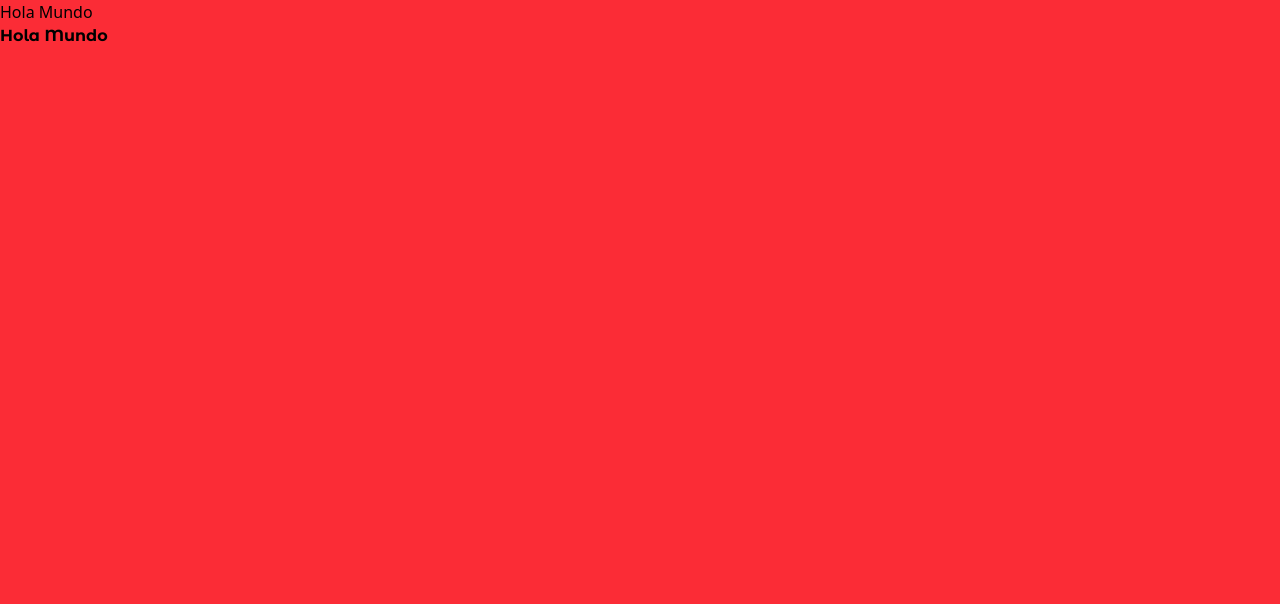
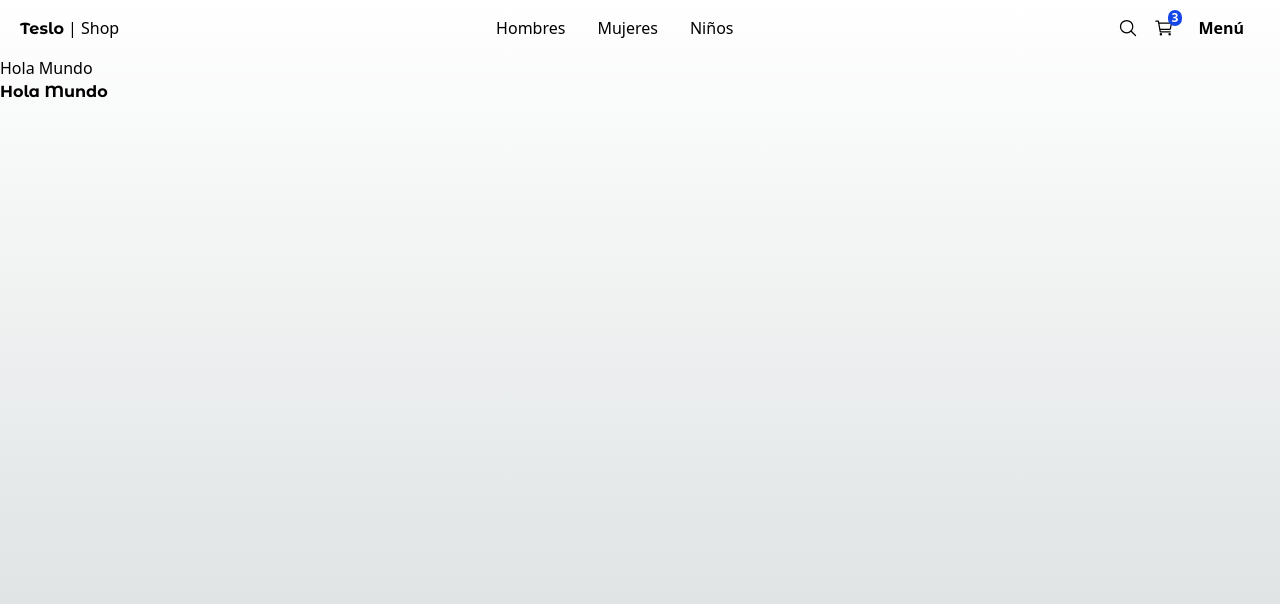
Before and after one commit to eduucas99/ecommerce-shop, a Next.js app: page / in a window 1280 px wide. Shown: the top 604 px of the page. Built offline with nearby package versions, Linux system fonts and the light colour scheme.

Commit message:
install icons and top menu

```diff
--- a/package.json
+++ b/package.json
@@ -11,7 +11,8 @@
   "dependencies": {
     "next": "16.3.5",
     "react": "19.2.8",
-    "react-dom": "19.2.8"
+    "react-dom": "19.2.8",
+    "react-icons": "^5.7.0"
   },
   "devDependencies": {
     "@tailwindcss/postcss": "^4",
--- a/src/app/(shop)/layout.tsx
+++ b/src/app/(shop)/layout.tsx
@@ -1,12 +1,13 @@
-
+import { TopMenu } from "@/components";
 export default function ShopLayout({
  children
 }: {
  children: React.ReactNode;
 }) {
   return (
-    <main className="min-h-screen bg-red-500">
-        {children}
+    <main className="min-h-screen">
+      <TopMenu />
+      {children}
     </main>
   );
 }
--- a/src/components/index.ts
+++ b/src/components/index.ts
@@ -0,0 +1 @@
+export * from './ui/top-menu/TopMenu'
--- /dev/null
+++ b/src/components/ui/top-menu/TopMenu.tsx
@@ -0,0 +1,39 @@
+import Link from "next/link"
+import { IoCartOutline, IoSearchOutline } from "react-icons/io5"
+import { titleFont } from "@/config/fonts"
+
+export const TopMenu = () => {
+  return (
+    <nav className='flex px-5 justify-between items-center w-full'>
+        {/* Logo */}
+        <div>
+            <Link href="/">
+                <span className={`${titleFont.className} antialiased font-bold`}>Teslo</span>
+                <span > | Shop</span>
+            </Link>
+        </div>
+        <div className="hidden sm:block">
+            <Link className="m-2 p-2 rounded-md transition-all hover:bg-gray-100" href="/category/men">Hombres</Link>
+            <Link className="m-2 p-2 rounded-md transition-all hover:bg-gray-100" href="/category/women">Mujeres</Link>
+            <Link className="m-2 p-2 rounded-md transition-all hover:bg-gray-100" href="/category/kids">Niños</Link>
+        </div>
+
+        {/* Search, Cart, Menu */}
+        <div className="flex items-center">
+            <Link href="/search" className="mx-2">
+                <IoSearchOutline className="w-5 h-5" />
+            </Link>
+            <Link href="/cart" className="mx-2">
+                <div className="relative">
+                    <span className="absolute text-xs px-1 rounded-full font-bold -top-2 -right-2 bg-blue-700 text-white">3</span>
+                    <IoCartOutline className="w-5 h-5"/>
+                </div>
+            </Link>
+
+            <button className="m-2 p-2 rounded-md transition-all hover:bg-gray-100 font-bold">
+                Menú
+            </button>
+        </div>
+    </nav>
+  )
+}
```
Also changed, not shown: 1 other file (tests, documents, lock files or other folders).
